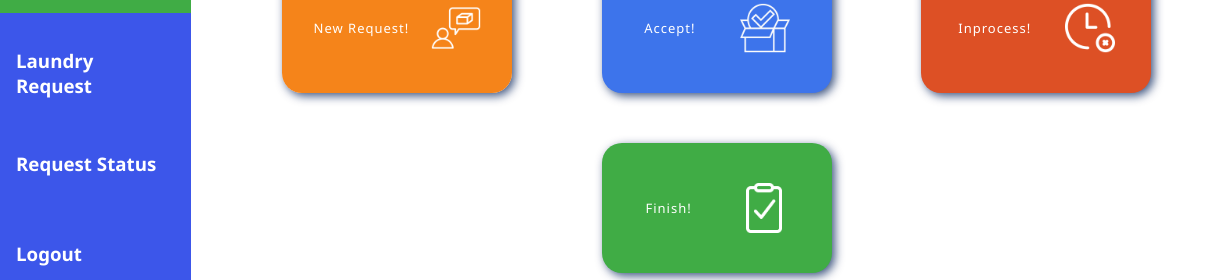
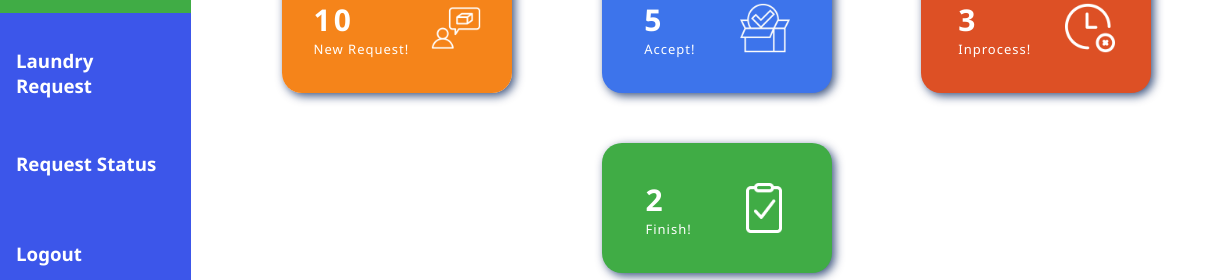
Before and after one commit to lopamudra08/LAUNDRY-MANAGMENT-SYSTEM, a website: page main/dashboard.html in a window 1280 px wide. Shown: the part 147-427 px from the top of the page, 59-1280 px from the left. Drawn offline with Linux system fonts and the light colour scheme.

Commit message:
new changes

```diff
--- a/main/dashboard.html
+++ b/main/dashboard.html
@@ -67,7 +67,7 @@
 
                     <div class="box box1">
                         <div class="text">
-                            <h2 class="topic-heading"></h2>
+                            <h2 class="topic-heading">10</h2>
                             <h2 class="topic">New Request!</h2>
                         </div>
 
@@ -77,7 +77,7 @@
 
                     <div class="box box2">
                         <div class="text">
-                            <h2 class="topic-heading"></h2>
+                            <h2 class="topic-heading">5</h2>
                             <h2 class="topic">Accept!</h2>
                         </div>
 
@@ -87,7 +87,7 @@
 
                     <div class="box box3">
                         <div class="text">
-                            <h2 class="topic-heading"></h2>
+                            <h2 class="topic-heading">3</h2>
                             <h2 class="topic">Inprocess!</h2>
                         </div>
 
@@ -97,7 +97,7 @@
 
                     <div class="box box4">
                         <div class="text">
-                            <h2 class="topic-heading"></h2>
+                            <h2 class="topic-heading">2</h2>
                             <h2 class="topic">Finish!</h2>
                         </div>
 
```
